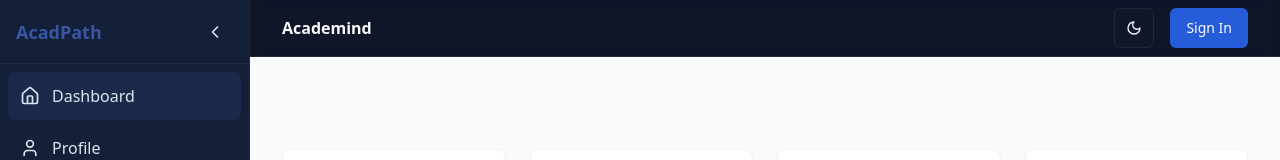
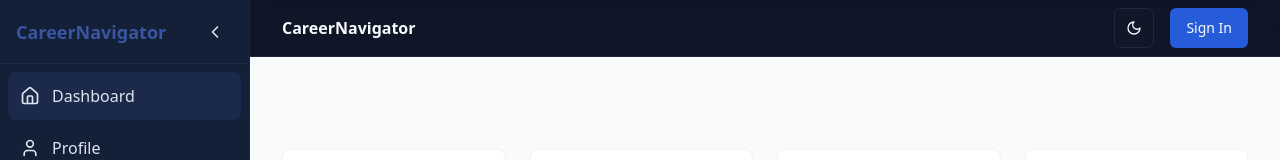
Before and after one commit to thasarathi1830/careernavigator, a React (Vite) app: page / in a window 1280 px wide. Shown: the top 160 px of the page. Built offline with nearby package versions, Linux system fonts and the light colour scheme.

Commit message:
Rename project
Rename the project from Academind to CareerNavigator.

```diff
--- a/index.html
+++ b/index.html
@@ -1,14 +1,15 @@
+
 <!DOCTYPE html>
 <html lang="en">
   <head>
     <meta charset="UTF-8" />
     <meta name="viewport" content="width=device-width, initial-scale=1.0" />
-    <title>academic-pathway-system</title>
-    <meta name="description" content="Lovable Generated Project" />
+    <title>CareerNavigator</title>
+    <meta name="description" content="Navigate your academic and career path" />
     <meta name="author" content="Lovable" />
 
-    <meta property="og:title" content="academic-pathway-system" />
-    <meta property="og:description" content="Lovable Generated Project" />
+    <meta property="og:title" content="CareerNavigator" />
+    <meta property="og:description" content="Navigate your academic and career path" />
     <meta property="og:type" content="website" />
     <meta property="og:image" content="https://lovable.dev/opengraph-image-p98pqg.png" />
 
@@ -19,7 +20,6 @@
 
   <body>
     <div id="root"></div>
-    <!-- IMPORTANT: DO NOT REMOVE THIS SCRIPT TAG OR THIS VERY COMMENT! -->
     <script src="https://cdn.gpteng.co/gptengineer.js" type="module"></script>
     <script type="module" src="/src/main.tsx"></script>
   </body>
--- a/src/components/layout/Header.tsx
+++ b/src/components/layout/Header.tsx
@@ -28,7 +28,7 @@ export default function Header() {
     <header className="sticky top-0 z-50 w-full border-b bg-background/95 backdrop-blur supports-[backdrop-filter]:bg-background/60">
       <div className="container flex h-14 items-center">
         <p className="mr-auto font-bold">
-          Academind
+          CareerNavigator
         </p>
 
         <div className="flex items-center gap-4">
--- a/src/components/layout/Sidebar.tsx
+++ b/src/components/layout/Sidebar.tsx
@@ -1,4 +1,3 @@
-
 import { useState } from 'react';
 import { NavLink } from 'react-router-dom';
 import { cn } from '@/lib/utils';
@@ -80,7 +79,7 @@ export function Sidebar({ className }: SidebarProps) {
       <div className="flex items-center justify-between h-16 px-4 border-b border-sidebar-border">
         {!collapsed && (
           <span className="font-bold text-lg text-education-primary">
-            AcadPath
+            CareerNavigator
           </span>
         )}
         <button
```
Also changed, not shown: 1 other file (tests, documents, lock files or other folders).
